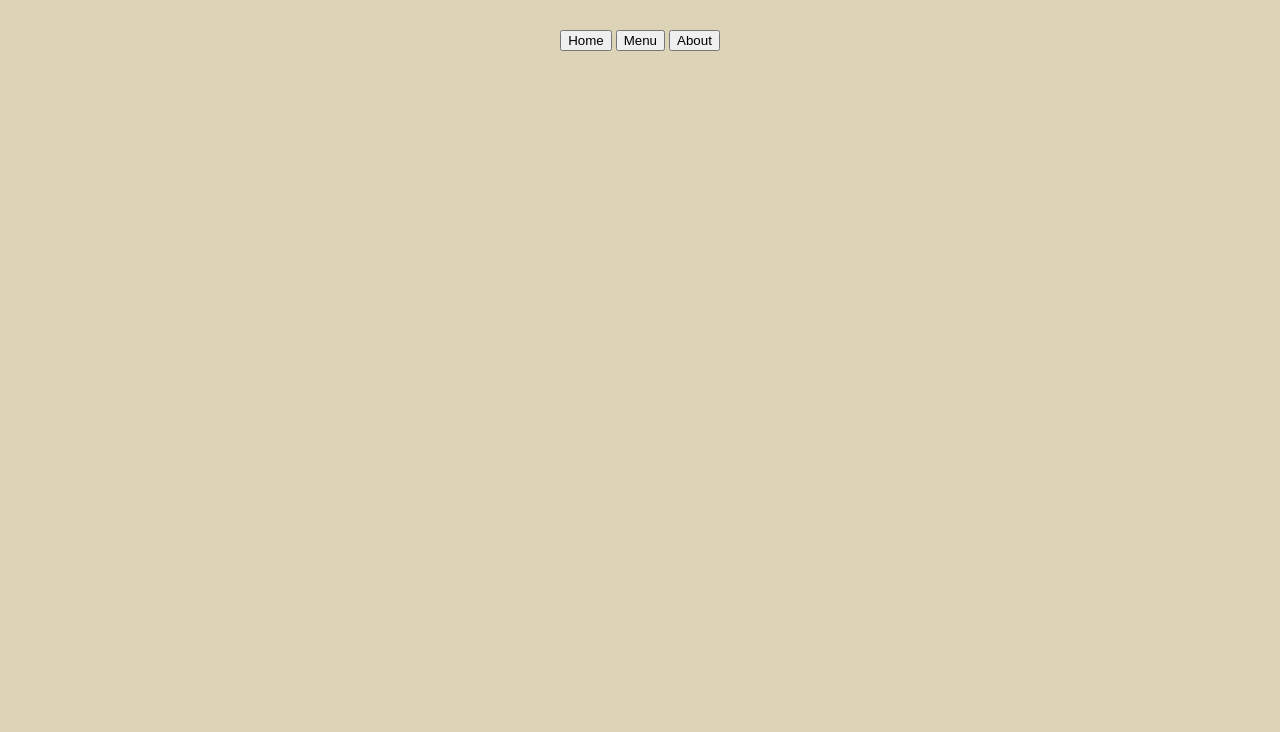
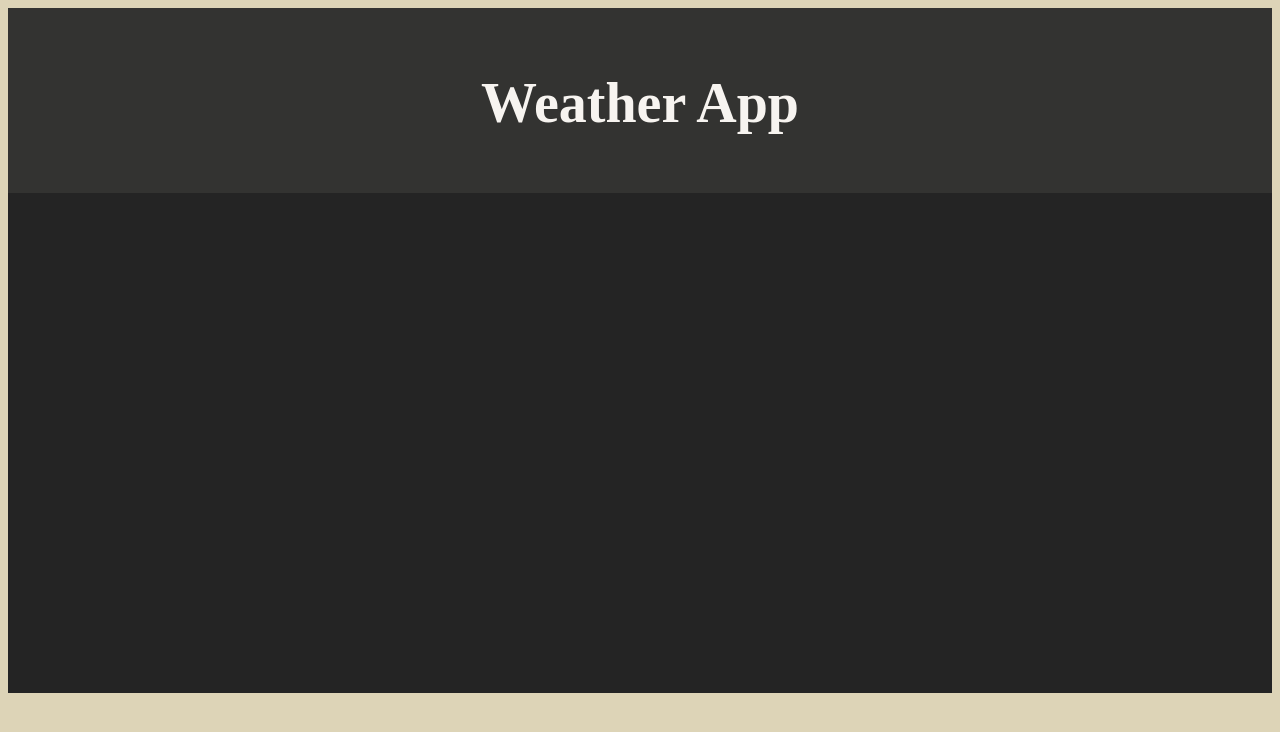
Before and after one commit to ZakhaevK/odin-weather-app, a website built with webpack: page src/template.html in a window 1280 px wide. Built offline with nearby package versions, Linux system fonts and the light colour scheme.

Commit message:
Add basic layout HTML and some styling

```diff
--- a/src/style.css
+++ b/src/style.css
@@ -1,13 +1,37 @@
+:root {
+  --header-color: rgb(51, 51, 49);
+  --content-color: rgb(36, 36, 36);
+  --text-color: rgb(247, 244, 240);
+}
+
 body {
   display: flex;
   flex-direction: column;
   align-items: center;
   background-color: rgb(221, 212, 183);
-  margin: 30px;
 }
 
-header {
+#header {
+  display: flex;
   padding-bottom: 5px;
+  height: 180px;
+  width: 100%;
+  background-color: var(--header-color);
+  color: var(--text-color);
+  align-items: center;
+  justify-content: center;
+}
+
+#header h1 {
+  position: relative;
+  font-size: 3.5rem;
+  top: 5px;
+}
+
+#content {
+  background-color: var(--content-color);
+  width: 100%;
+  height: 500px;
 }
 
 button:disabled {
--- a/src/template.html
+++ b/src/template.html
@@ -4,15 +4,10 @@
     <meta charset="UTF-8" />
     <meta name="viewport" content="width=device-width, initial-scale=1.0" />
     <title>Document</title>
+    <link rel="stylesheet" href="style.css">
   </head>
   <body>
-    <header>
-      <nav>
-        <button id="home">Home</button>
-        <button id="menu">Menu</button>
-        <button id="about">About</button>
-      </nav>
-    </header>
+    <div id="header"><h1>Weather App</h1></div>
     <div id="content"></div>
   </body>
 </html>
```
